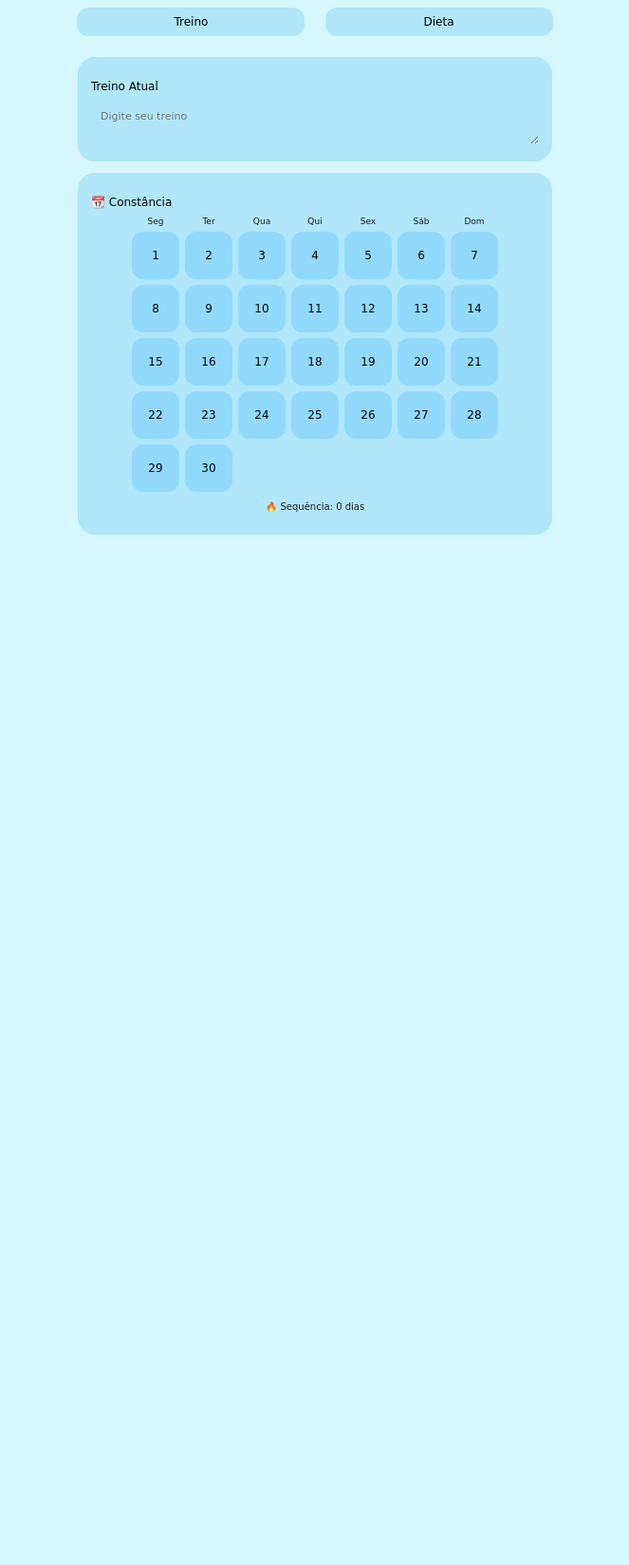
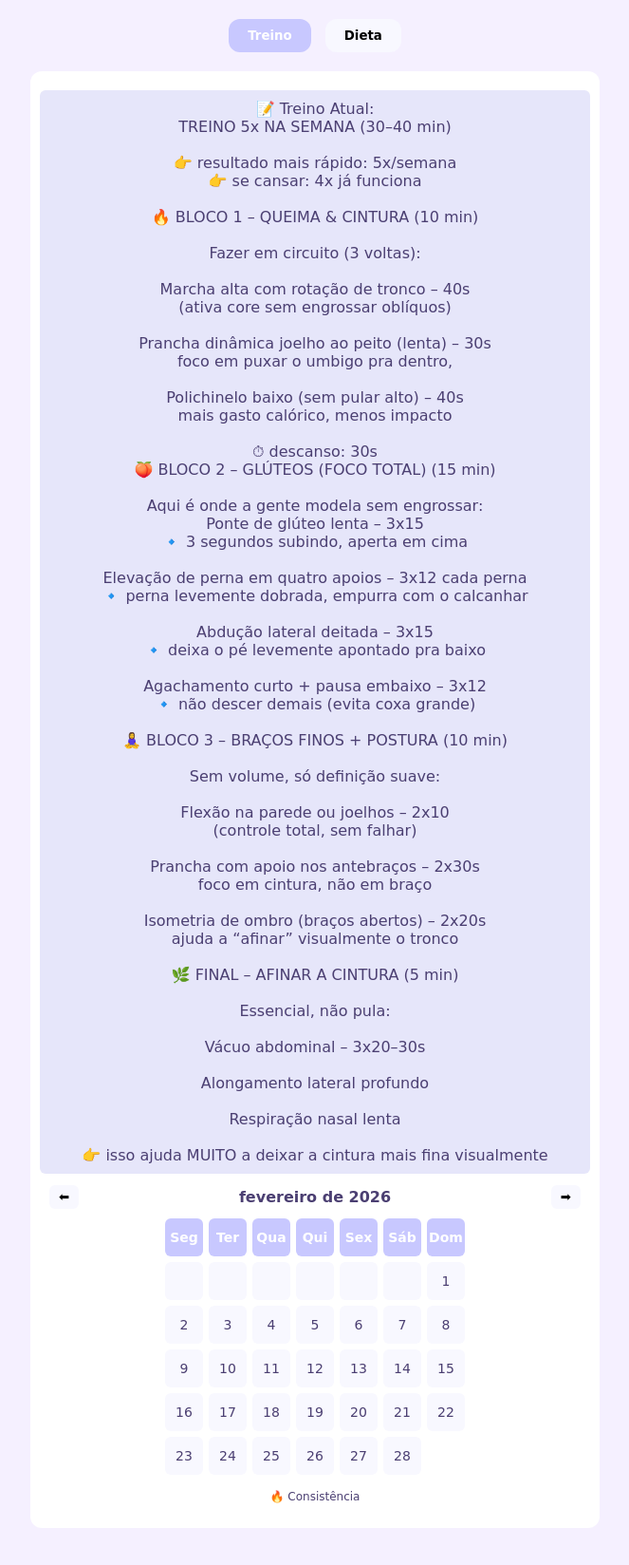
Before and after one commit to sayuri-miyano/test, a plain HTML site: page index.html in a window 1280 px wide. Shown: the whole page at 95% size, without its empty margins (308-971 px from the left). Before the commit the page ends 800 px from the top, so only its background shows below. Drawn offline with Linux system fonts and the light colour scheme.

Commit message:
atualiza layout e estrutura do planner de treino e dieta, adiciona navegação entre abas e implementa salvamento de notas no localStorage

```diff
--- a/index.html
+++ b/index.html
@@ -1,59 +1,142 @@
 <!DOCTYPE html>
 <html lang="pt-BR">
+
 <head>
-  <meta charset="UTF-8" />
-  <meta name="viewport" content="width=device-width, initial-scale=1.0"/>
-  <title>Aesthetic Tracker</title>
+  <meta charset="UTF-8">
+  <meta name="viewport" content="width=device-width, initial-scale=1.0">
+  <title>Planner Treino e Dieta</title>
   <link rel="stylesheet" href="style.css">
 </head>
+
 <body>
+  <div class="container">
 
-<header>
-  <button class="btn-treino" onclick="abrirTreino()">Treino</button>
-  <button class="btn-dieta" onclick="abrirDieta()">Dieta</button>
-</header>
-
-<main>
-
-  <!-- TREINO -->
-  <section id="treino" class="active">
-
-    <div class="card">
-      <h2>Treino Atual</h2>
-      <textarea id="textoTreino" placeholder="Digite seu treino"></textarea>
+    <!-- Abas -->
+    <div class="abas">
+      <button id="abaTreino" class="active">Treino</button>
+      <button id="abaDieta">Dieta</button>
     </div>
 
-    <div class="card">
-      <h2>📆 Constância</h2>
+    <!-- Treino -->
+    <div id="conteudoTreino" class="card aba-ativa">
+      <div class="post-it">
+        📝 Treino Atual:
+        <br>
+        TREINO 5x NA SEMANA (30–40 min)<br>
+<br>
+        👉 resultado mais rápido: 5x/semana<br>
+        👉 se cansar: 4x já funciona<br>
+        <br>
+
+        🔥 BLOCO 1 – QUEIMA & CINTURA (10 min)<br>
+<br>
+        Fazer em circuito (3 voltas):<br>
+<br>
+        Marcha alta com rotação de tronco – 40s<br>
+        (ativa core sem engrossar oblíquos)<br>
+<br>
+        Prancha dinâmica joelho ao peito (lenta) – 30s<br>
+        foco em puxar o umbigo pra dentro,<br>
+<br>
+        Polichinelo baixo (sem pular alto) – 40s<br>
+        mais gasto calórico, menos impacto<br>
+<br>
+        ⏱ descanso: 30s<br>
+
+        🍑 BLOCO 2 – GLÚTEOS (FOCO TOTAL) (15 min)<br>
+        <br>
+
+        Aqui é onde a gente modela sem engrossar:<br>
+
+        Ponte de glúteo lenta – 3x15<br>
+        🔹 3 segundos subindo, aperta em cima<br>
+<br>
+        Elevação de perna em quatro apoios – 3x12 cada perna<br>
+        🔹 perna levemente dobrada, empurra com o calcanhar<br>
+<br>
+        Abdução lateral deitada – 3x15<br>
+        🔹 deixa o pé levemente apontado pra baixo<br>
+<br>
+        Agachamento curto + pausa embaixo – 3x12<br>
+        🔹 não descer demais (evita coxa grande)<br>
+<br>
+        🧘‍♀️ BLOCO 3 – BRAÇOS FINOS + POSTURA (10 min)<br>
+<br>
+        Sem volume, só definição suave:<br>
+<br>
+        Flexão na parede ou joelhos – 2x10<br>
+        (controle total, sem falhar)<br>
+<br>
+        Prancha com apoio nos antebraços – 2x30s<br>
+        foco em cintura, não em braço<br>
+<br>
+        Isometria de ombro (braços abertos) – 2x20s<br>
+        ajuda a “afinar” visualmente o tronco<br>
+<br>
+        🌿 FINAL – AFINAR A CINTURA (5 min)<br>
+<br>
+        Essencial, não pula:<br>
+<br>
+        Vácuo abdominal – 3x20–30s<br>
+<br>
+        Alongamento lateral profundo<br>
+<br>
+        Respiração nasal lenta<br>
+<br>
+        👉 isso ajuda MUITO a deixar a cintura mais fina visualmente<br>
+      </div>
+
+      <div class="calendario-navegacao">
+        <button id="prevTreino">⬅</button>
+        <span id="mesTreino"></span>
+        <button id="nextTreino">➡</button>
+      </div>
+
       <div id="calendarioTreino" class="calendario"></div>
-      <p class="status">🔥 Sequência: <span id="strike">0</span> dias</p>
+
+      <div class="legenda">🔥 Consistência</div>
     </div>
 
-  </section>
+    <!-- Dieta -->
+    <div id="conteudoDieta" class="card aba-ativa" style="display:none;">
+      <div class="post-it">
+        🥗 Dieta Seguida:<br>
+        <br>
+        MÉTODO DO PRATO INVISÍVEL 🍽️<br>
+<br>
+        (você aplica mentalmente, sem mudar a comida da casa)
+<br>
+        Quando tiver comida pronta, pensa assim:
+<br>
+        ½ do prato → o que tiver de legumes/salada
+<br>
+        ¼ do prato → proteína (carne, frango, ovo, feijão)
+<br>
+        ¼ do prato → arroz, massa, batata, farofa
+<br>
+        👉 não precisa ser perfeito. é só direção.
+<br>
+        Se não tiver legumes?<br>
+        ➡️ diminui um pouco o carbo, pronto.<br>
+        <br>
+      </div>
 
-  <!-- DIETA -->
-  <section id="dieta">
+      <div class="calendario-navegacao">
+        <button id="prevDieta">⬅</button>
+        <span id="mesDieta"></span>
+        <button id="nextDieta">➡</button>
+      </div>
 
-    <div class="card">
-      <h2>Dieta atual</h2>
-      <textarea id="textoDieta" placeholder="Digite sua dieta"></textarea>
+      <div id="calendarioDieta" class="calendario"></div>
+
+      <div class="legenda">
+        🌸 Leve &nbsp;&nbsp; 🌼 Neutro &nbsp;&nbsp; 🌺 Pesado
+      </div>
     </div>
 
-    <div class="card">
-      <h2>🌸 Humor do dia</h2>
-      <div id="calendarioHumor" class="calendario"></div>
-      <p class="status">🌸 leve · 🌼 neutro · 🥀 pesado</p>
-    </div>
+  </div>
 
-    <div class="card">
-      <h2>📝 Notas</h2>
-      <textarea id="textoNotas"></textarea>
-    </div>
+  <script src="script.js"></script>
+</body>
 
-  </section>
-
-</main>
-
-<script src="script.js"></script>
-</body>
 </html>
--- a/script.js
+++ b/script.js
@@ -1,129 +1,125 @@
-const diasSemana = ['Seg','Ter','Qua','Qui','Sex','Sáb','Dom'];
+// Abas
+const abaTreino = document.getElementById("abaTreino");
+const abaDieta = document.getElementById("abaDieta");
+const conteudoTreino = document.getElementById("conteudoTreino");
+const conteudoDieta = document.getElementById("conteudoDieta");
 
-/* ===== ABAS ===== */
-function abrirTreino() {
-  document.getElementById('treino').classList.add('active');
-  document.getElementById('dieta').classList.remove('active');
-}
-
-function abrirDieta() {
-  document.getElementById('dieta').classList.add('active');
-  document.getElementById('treino').classList.remove('active');
-}
-
-/* ===== POST-IT TREINO E DIETA ===== */
-['textoTreino','textoDieta'].forEach(id => {
-  const el = document.getElementById(id);
-
-  // Carrega conteúdo salvo no localStorage
-  el.value = JSON.parse(localStorage.getItem(id)) ?? '';
-
-  // Salva a cada alteração
-  el.addEventListener('input', () => {
-    localStorage.setItem(id, JSON.stringify(el.value));
-  });
+abaTreino.addEventListener("click", () => {
+  abaTreino.classList.add("active");
+  abaDieta.classList.remove("active");
+  conteudoTreino.style.display = "flex";
+  conteudoDieta.style.display = "none";
 });
 
-/* ===== LOCAL STORAGE ===== */
-function salvar(key, valor) {
-  localStorage.setItem(key, JSON.stringify(valor));
-}
+abaDieta.addEventListener("click", () => {
+  abaDieta.classList.add("active");
+  abaTreino.classList.remove("active");
+  conteudoDieta.style.display = "flex";
+  conteudoTreino.style.display = "none";
+});
 
-function carregar(key, padrao) {
-  return JSON.parse(localStorage.getItem(key)) ?? padrao;
-}
+// Função calendário com navegação e dias da semana
+class Calendario {
+  constructor(containerId, mesSpanId, emoji, diasSemana = ["Seg", "Ter", "Qua", "Qui", "Sex", "Sáb", "Dom"]) {
+    this.container = document.getElementById(containerId);
+    this.mesSpan = document.getElementById(mesSpanId);
+    this.emoji = emoji;
+    this.diasSemana = diasSemana;
+    this.dataAtual = new Date();
+    this.render();
+  }
 
-/* ===== CALENDÁRIO TREINO ===== */
-function criarCalendarioTreino() {
-  const c = document.getElementById('calendarioTreino');
-  const feitos = JSON.parse(localStorage.getItem('treinoDias')) || [];
-  let strike = feitos.length;
+  render() {
+    this.mesSpan.textContent = this.dataAtual.toLocaleString("pt-BR", { month: "long", year: "numeric" });
+    this.container.innerHTML = "";
 
-  const estados = ['','🔥']; // vazio ou foguinho
+    // Dias da semana
+    this.diasSemana.forEach(dia => {
+      const divDia = document.createElement("div");
+      divDia.textContent = dia;
+      divDia.classList.add("dias-semana");
+      this.container.appendChild(divDia);
+    });
 
-  // Cabeçalho dos dias da semana
-  diasSemana.forEach(d => {
-    const s = document.createElement('div');
-    s.className = 'dia-semana';
-    s.textContent = d;
-    c.appendChild(s);
-  });
+    const ano = this.dataAtual.getFullYear();
+    const mes = this.dataAtual.getMonth();
+    const primeiroDiaSemana = new Date(ano, mes, 1).getDay(); // 0 = Domingo
+    const diasNoMes = new Date(ano, mes + 1, 0).getDate();
 
-  for (let i = 1; i <= 30; i++) {
-    const d = document.createElement('div');
-    d.className = 'dia';
-
-    // Se já foi feito, mostra o foguinho
-    if (feitos.includes(i)) {
-      d.classList.add('feito');
-      d.textContent = `${i} ${estados[1]}`;
-    } else {
-      d.textContent = i;
+    // Preencher dias em branco até o primeiro dia
+    let startOffset = primeiroDiaSemana === 0 ? 6 : primeiroDiaSemana - 1; // Seg = 0
+    for (let i = 0; i < startOffset; i++) {
+      const vazio = document.createElement("div");
+      this.container.appendChild(vazio);
     }
 
-    // Clique para alternar
-    d.onclick = () => {
-      d.classList.toggle('feito');
-      const atualizados = [...document.querySelectorAll('#calendarioTreino .dia.feito')]
-        .map(el => Number(el.textContent));
+    // Dias do mês
+    for (let i = 1; i <= diasNoMes; i++) {
+      const dia = document.createElement("div");
+      dia.textContent = i;
 
-      // Atualiza texto com foguinho ou só o número
-      if (d.classList.contains('feito')) {
-        d.textContent = `${i} ${estados[1]}`;
-      } else {
-        d.textContent = i;
-      }
+      const saved = localStorage.getItem(`${this.container.id}-${ano}-${mes}-${i}`);
+      if (saved) dia.textContent += saved;
 
-      localStorage.setItem('treinoDias', JSON.stringify(atualizados));
-      document.getElementById('strike').textContent = atualizados.length;
-    };
+      dia.addEventListener("click", () => {
+        let current = dia.textContent.replace(/\d+/,"");
+        current = current ? "" : this.emoji;
+        dia.textContent = i + current;
+        localStorage.setItem(`${this.container.id}-${ano}-${mes}-${i}`, current);
+      });
 
-    c.appendChild(d);
+      this.container.appendChild(dia);
+    }
   }
 
-  // Atualiza o contador de strike
-  const strikeEl = document.getElementById('strike');
-  if(strikeEl) strikeEl.textContent = strike;
-}
+  mesAnterior() {
+    this.dataAtual.setMonth(this.dataAtual.getMonth() - 1);
+    this.render();
+  }
 
-/* ===== CALENDÁRIO HUMOR ===== */
-function criarCalendarioHumor() {
-  const c = document.getElementById('calendarioHumor');
-  const dados = carregar('humorDias', {});
-  const estados = ['','🌸','🌼','🥀'];
-
-  diasSemana.forEach(d => {
-    const s = document.createElement('div');
-    s.className = 'dia-semana';
-    s.textContent = d;
-    c.appendChild(s);
-  });
-
-  for (let i = 1; i <= 30; i++) {
-    const d = document.createElement('div');
-    d.className = 'dia';
-
-    let estado = dados[i] ?? 0;
-    d.textContent = `${i} ${estados[estado]}`;
-
-    d.onclick = () => {
-      estado = (estado + 1) % estados.length;
-      dados[i] = estado;
-      d.textContent = `${i} ${estados[estado]}`;
-      salvar('humorDias', dados);
-    };
-
-    c.appendChild(d);
+  proximoMes() {
+    this.dataAtual.setMonth(this.dataAtual.getMonth() + 1);
+    this.render();
   }
 }
 
-/* ===== TEXTOS ===== */
-['textoTreino','textoDieta','textoNotas'].forEach(id => {
-  const el = document.getElementById(id);
-  el.value = carregar(id, '');
-  el.oninput = () => salvar(id, el.value);
+// Inicializar calendários
+const calendarioTreino = new Calendario("calendarioTreino", "mesTreino", "🔥");
+const calendarioDieta = new Calendario("calendarioDieta", "mesDieta", "🌸");
+
+// Navegação
+document.getElementById("prevTreino").addEventListener("click", () => calendarioTreino.mesAnterior());
+document.getElementById("nextTreino").addEventListener("click", () => calendarioTreino.proximoMes());
+document.getElementById("prevDieta").addEventListener("click", () => calendarioDieta.mesAnterior());
+document.getElementById("nextDieta").addEventListener("click", () => calendarioDieta.proximoMes());
+
+// Botões Salvar / Excluir Treino
+const treinoEditavel = document.getElementById("treinoEditavel");
+document.getElementById("salvarTreino").addEventListener("click", () => {
+  localStorage.setItem("treinoNotas", treinoEditavel.value);
+  alert("Treino salvo!");
+});
+document.getElementById("excluirTreino").addEventListener("click", () => {
+  treinoEditavel.value = "";
+  localStorage.removeItem("treinoNotas");
 });
 
-/* INIT */
-criarCalendarioTreino();
-criarCalendarioHumor();
+// Botões Salvar / Excluir Dieta
+const dietaNotas = document.getElementById("dietaNotas");
+document.getElementById("salvarDieta").addEventListener("click", () => {
+  localStorage.setItem("dietaNotas", dietaNotas.value);
+  alert("Dieta salva!");
+});
+document.getElementById("excluirDieta").addEventListener("click", () => {
+  dietaNotas.value = "";
+  localStorage.removeItem("dietaNotas");
+});
+
+// Carregar notas salvas
+window.addEventListener("load", () => {
+  const savedTreino = localStorage.getItem("treinoNotas");
+  if (savedTreino) treinoEditavel.value = savedTreino;
+
+  const savedDieta = localStorage.getItem("dietaNotas");
+  if (savedDieta) dietaNotas.value = savedDieta;
+});
--- a/style.css
+++ b/style.css
@@ -1,17 +1,17 @@
 :root {
-  --bg: #d7f7ff;
-  --card: #b0e7fb;
-  --primary: #b0e7fb;
-  --text: #060507;
-  --muted: #1c1a22;
-  --radius-md: 18px;
-  --radius-sm: 12px;
+  --lavanda: #E6E6FA;
+  --lavanda-claro: #F8F8FF;
+  --lavanda-escuro: #C8C8FF;
+  --bg: #F5F0FF;
+  --card: #FFFFFF;
+  --text: #4B3F72;
+  --radius-md: 12px;
+  --radius-sm: 6px;
 }
 
 * {
-  box-sizing: border-box;
-  font-family: "Shadows Into Light", cursive;
-  font-weight: 400;
+  font-family: "Caveat", cursive;
+  font-optical-sizing: auto;
   font-style: normal;
 }
 
@@ -21,100 +21,133 @@ body {
   font-family: system-ui, sans-serif;
   color: var(--text);
   display: flex;
-  flex-direction: column;
-  align-items: center;
+  justify-content: center;
+  padding: 20px;
 }
 
-header button {
-  flex: 1;
-  border: none;
-  background: transparent;
-  padding: 14px;
-  font-size: 11px;
-  color: var(--muted);
+.container {
+  max-width: 600px;
+  width: 100%;
 }
 
-header button.active {
-  color: var(--text);
-  font-weight: bold;
+.abas {
+  text-align: center;
+  margin-bottom: 20px;
 }
 
-/* Botões separados */
-button.btn-treino, button.btn-dieta {
-  padding: 8px 16px;
-  font-size: 12px;
-  width: 240px;
-  margin: 8px;
+.abas button {
+  background: var(--lavanda-claro);
   border: none;
-  border-radius: 12px;
-  background: var(--primary);
-  color: rgb(0, 0, 0);
+  padding: 10px 20px;
+  margin: 0 5px;
+  border-radius: var(--radius-md);
   cursor: pointer;
+  font-weight: 600;
 }
 
-main {
-  padding: 14px;
-}
-
-section {
-  display: none;
-}
-
-section.active {
-  display: block;
+.abas button.active {
+  background: var(--lavanda-escuro);
+  color: white;
 }
 
 .card {
   background: var(--card);
   border-radius: var(--radius-md);
-  padding: 14px;
-  margin-bottom: 12px;
-  width: 500px;
+  padding: 20px;
+  margin-bottom: 20px;
+  display: flex;
+  flex-direction: column;
+  align-items: center;
 }
 
-h2 {
-  font-size: 12px;
-  margin-bottom: 8px;
+.post-it {
+  background: var(--lavanda);
+  padding: 10px;
+  border-radius: var(--radius-sm);
+  margin-bottom: 12px;
+  width: 100%;
+  text-align: center;
+  font-weight: 500;
+}
+
+.calendario-navegacao {
+  display: flex;
+  justify-content: space-between;
+  align-items: center;
+  width: 100%;
+  margin-bottom: 10px;
+}
+
+.calendario-navegacao button {
+  background: var(--lavanda-claro);
+  border: none;
+  border-radius: var(--radius-sm);
+  padding: 5px 10px;
+  cursor: pointer;
+}
+
+.calendario-navegacao span {
+  font-weight: 600;
+}
+
+.calendario {
+  display: grid;
+  grid-template-columns: repeat(7, 1fr);
+  gap: 6px;
+  width: fit-content;
+  margin: 0 auto 10px auto;
+}
+
+.calendario div {
+  width: 40px;
+  height: 40px;
+  border-radius: var(--radius-sm);
+  background: var(--lavanda-claro);
+  display: flex;
+  align-items: center;
+  justify-content: center;
+  cursor: pointer;
+  user-select: none;
+  font-size: 14px;
+}
+
+.calendario .dias-semana {
+  font-weight: 600;
+  background: var(--lavanda-escuro);
+  color: white;
+  cursor: default;
 }
 
 textarea {
   width: 100%;
-  border: none;
+  margin-top: 10px;
+  padding: 10px;
   border-radius: var(--radius-sm);
-  background: var(--card);
-  padding: 10px;
-  font-size: 11px;
+  border: 1px solid #CCC;
+  resize: vertical;
 }
 
-.calendario {
-  display: grid;
-  width: fit-content;
-  grid-template-columns: repeat(7, 1fr);
-  gap: 6px;
-  width: fit-content;
-  margin: 0 auto;
+.botoes {
+  display: flex;
+  gap: 10px;
+  margin-top: 10px;
 }
 
-.dia-semana {
-  font-size: 9px;
-  text-align: center;
-  color: var(--muted);
+.botoes button {
+  padding: 8px 16px;
+  border-radius: var(--radius-sm);
+  border: none;
+  cursor: pointer;
+  background: var(--lavanda-claro);
 }
 
-.dia {
-  height: 50px;
-  width: 50px;
-  background: #91d9fd;
-  border-radius: var(--radius-sm);
-  display: flex;
-  align-items: center;
-  justify-content: center;
-  font-size: 12px;
-  cursor: pointer;
+.botoes button:hover {
+  background: var(--lavanda-escuro);
+  color: white;
 }
 
-.status {
-  font-size: 10px;
+.legenda {
+  margin: 6px 0;
+  font-size: 12px;
   text-align: center;
-  color: var(--muted);
 }
```
